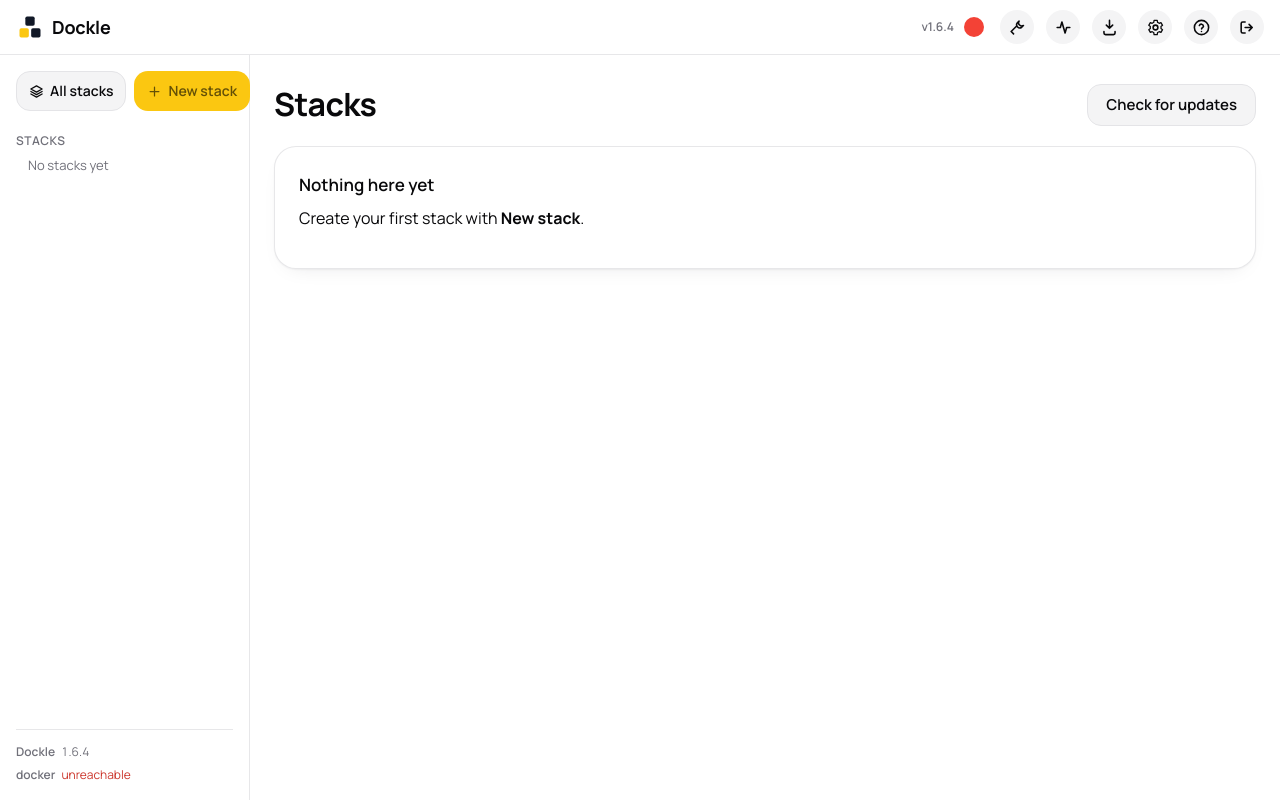
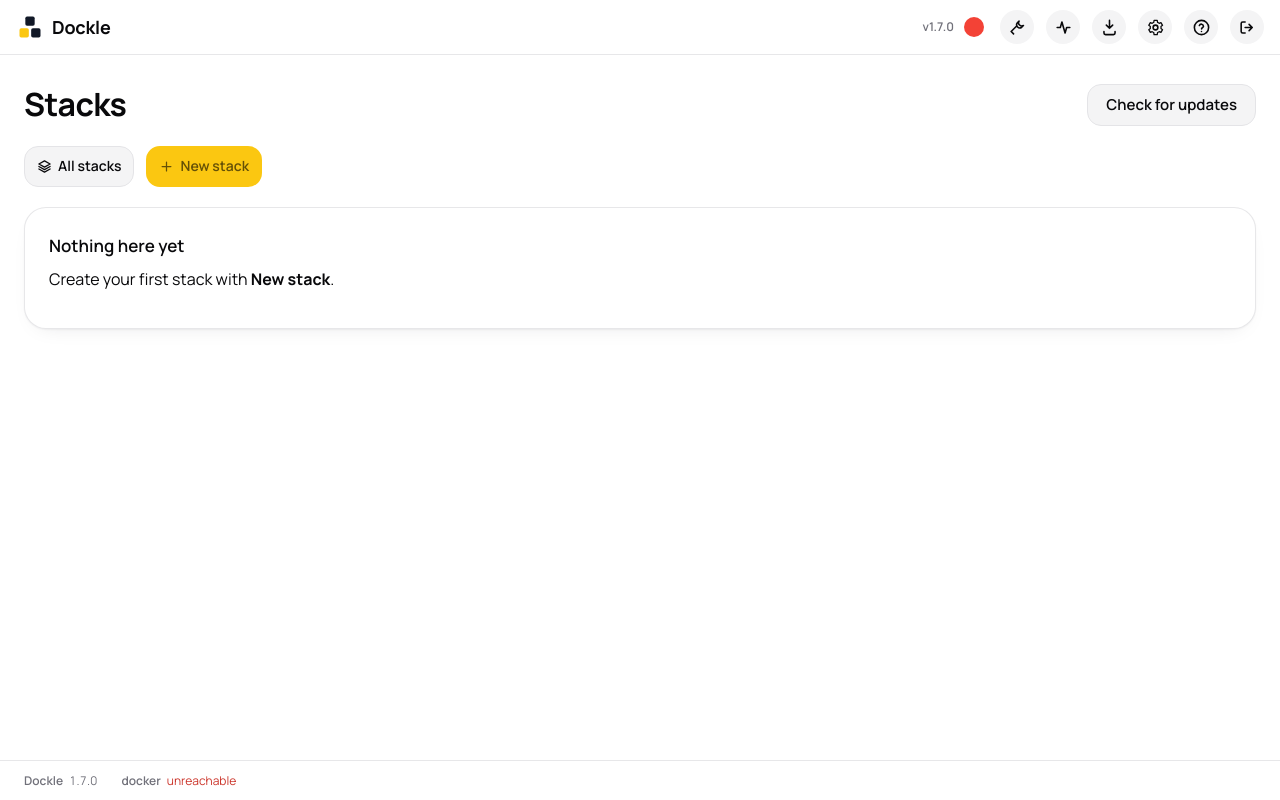
Before and after one commit to lightmorphic/dockup, a Flask app: page / in a window 1280 px wide. Run offline with Flask 3, Linux system fonts and the light colour scheme; the visitor is signed in with stand-in values (Sample User, id 1); data comes from the database, SQL or seed files in the repository; data that the repository does not hold is empty; parts of the project's set-up code (start-up, migrations or seed data) failed here and were passed over; some libraries are stand-ins or nearby versions.

Commit message:
Remove the sidebar: dashboard actions, footer versions, smaller cards, real mobile layout
Sidebar was redundant once every stack already links out from its own
card. All stacks/New stack move above the dashboard grid, versions move
to a small footer, cards shrink and pin "Open web UI" to their own
right edge, and the top bar's icon cluster scrolls horizontally on
narrow screens instead of the old hamburger/slide-in sidebar.

```diff
--- a/app/config.py
+++ b/app/config.py
@@ -39,10 +39,10 @@ COMPOSE_PASSTHROUGH = (
     "SSL_CERT_FILE", "SSL_CERT_DIR",
 )
 
-# Dockle's own version, shown in the sidebar. Kept in step with the top
+# Dockle's own version, shown in the footer. Kept in step with the top
 # entry in CHANGELOG.md by hand - one number, one place. CI reads this
 # same line to tag the published image (.github/workflows/publish-image.yml).
-VERSION = "1.6.4"
+VERSION = "1.7.0"
 
 # Where updates come from: the image CI publishes, and the raw config.py
 # on main whose VERSION line is the "is there a newer version?" source of
--- a/app/static/css/app.css
+++ b/app/static/css/app.css
@@ -109,9 +109,9 @@ p { margin: 0 0 0.75rem; max-width: 65ch; }
 
 .shell {
   display: grid;
-  grid-template-columns: 250px 1fr;
-  grid-template-rows: auto 1fr;
-  grid-template-areas: "top top" "side main";
+  grid-template-columns: 1fr;
+  grid-template-rows: auto 1fr auto;
+  grid-template-areas: "top" "main" "footer";
   height: 100vh;
 }
 .topbar {
@@ -169,49 +170,17 @@ p { margin: 0 0 0.75rem; max-width: 65ch; }
    mid-click. */
 .btn-steady { min-width: 10.5rem; }
 
-.sidebar {
-  grid-area: side;
-  padding: 1rem;
-  border-right: 1px solid var(--panel-border);
+/* Footer: the version numbers that used to sit at the bottom of the
+   sidebar. Quiet by default, because a version number is a fact you
+   look up rather than something that should compete for attention -
+   laid out horizontally now that it's a full-width strip rather than a
+   narrow column. */
+.app-footer {
+  grid-area: footer;
+  display: flex; align-items: center; gap: 1.5rem; flex-wrap: wrap;
+  padding: 0.625rem 1.5rem;
+  border-top: 1px solid var(--panel-border);
   background: var(--panel);
-  display: flex; flex-direction: column; gap: 1.25rem;
-  /* visible, not auto: a tooltip on the pinned header row needs to
-     render outside the sidebar's own box without being clipped. Nothing
-     else should ever need to overflow it - the stack list scrolls
-     inside .stack-nav instead. min-height:0 overrides a grid item's
-     default "shrink no further than my content" sizing, which
-     otherwise grows the whole sidebar to fit every stack instead of
-     respecting the grid row's height. */
-  overflow: visible;
-  min-height: 0;
-}
-/* Everything except the stack list itself is pinned: New stack/All
-   stacks at the top, the version numbers at the bottom, never scroll
-   away. Only the (potentially long) list of stacks scrolls, in its own
-   bounded region. */
-.sidebar > .btn-row, .sidebar > .versions { flex: none; }
-.stack-nav { flex: 1 1 auto; min-height: 0; overflow-y: auto; display: flex; flex-direction: column; }
-.nav-title {
-  font-size: 0.75rem; font-weight: 600; text-transform: uppercase;
-  letter-spacing: 0.05em; color: var(--muted-fg); margin: 0 0 0.25rem;
-}
-.stack-list { list-style: none; margin: 0; padding: 0; display: flex; flex-direction: column; gap: 2px; }
-.stack-list a {
-  display: flex; align-items: center; gap: 0.625rem;
-  padding: 0.5rem 0.75rem; border-radius: var(--radius);
-  color: var(--fg); text-decoration: none; font-size: 0.9375rem;
-}
-.stack-list a:hover { background: var(--muted); }
-.stack-list a.active {
-  background: var(--accent-container); color: var(--on-accent-container); font-weight: 600;
-}
-
-/* Versions, under the nav at the very bottom of the sidebar: quiet by
-   default, because a version number is a fact you look up rather than
-   something that should compete with the stack list for attention. */
-.versions {
-  display: flex; flex-direction: column; gap: 0.25rem;
-  padding-top: 0.75rem; border-top: 1px solid var(--panel-border);
   font-size: 0.75rem; color: var(--muted-fg);
 }
 .version-row { display: flex; align-items: center; gap: 0.375rem; }
@@ -280,29 +249,18 @@ p { margin: 0 0 0.75rem; max-width: 65ch; }
 .btn-danger { background: var(--danger); color: #fff; border-color: transparent; }
 .btn-danger:hover { filter: brightness(0.92); }
 .btn-block { width: 100%; }
-/* New stack / All stacks: same width, both look like real buttons -
-   All stacks used to be a bare icon circle, easy to miss next to the
-   filled New stack pill beside it. */
-.sidebar > .btn-row {
-  gap: 0.5rem;
-  /* This row must never wrap onto two lines like a normal .btn-row can -
-     there are exactly two buttons and they belong side by side. */
-  flex-wrap: nowrap;
+/* All stacks / New stack, just above the dashboard's card grid - not
+   full-size CTA buttons since they sit next to a whole grid of cards,
+   but still real comfortable buttons, not squeezed to the point their
+   own label wraps ("All" over "stacks"). */
+.dash-actions {
+  gap: 0.5rem; margin-bottom: 1.25rem; flex-wrap: nowrap;
 }
-.sidebar > .btn-row > .btn {
-  flex: 1 1 0;
-  /* Smaller than the app's usual .btn - these sit at the top of a
-     compact sidebar next to a plain stack list, not as prominent
-     page-level actions, so they shouldn't read as big CTA buttons -
-     but still real, comfortable buttons, not squeezed to the point
-     their own label wraps ("All" over "stacks") like an earlier pass
-     of this left them. white-space:nowrap plus a slightly tighter
-     icon-to-label gap is what actually buys the room back, not smaller
-     type. */
+.dash-actions > .btn {
   padding: 0.5rem 0.75rem; font-size: 0.875rem; gap: 0.375rem;
   white-space: nowrap;
 }
-.sidebar > .btn-row > .btn .btn-ico { width: 15px; height: 15px; flex: none; }
+.dash-actions > .btn .btn-ico { width: 15px; height: 15px; flex: none; }
 .btn[disabled] { opacity: 0.55; cursor: not-allowed; }
 
 .icon-btn {
--- a/app/static/js/app.js
+++ b/app/static/js/app.js
@@ -3,8 +3,7 @@
 
 const CSRF = document.querySelector('meta[name="csrf"]').content;
 const content = document.getElementById("content");
-const stackListEl = document.getElementById("stackList");
-const versionsEl = document.getElementById("versions");
+const versionsEl = document.getElementById("appFooter");
 
 let stacksCache = [];
 let liveSockets = [];
@@ -242,22 +241,20 @@ const ICONS = {
   checkUpdate: '<svg viewBox="0 0 24 24"><path d="M7 18h9.5a3.5 3.5 0 0 0 .5-6.96 5 5 0 0 0-9.71-1.79A4 4 0 0 0 7 18Z" stroke="currentColor" stroke-width="1.8" fill="none" stroke-linejoin="round"/><path d="M9 12.5l1.8 1.8L15 10" stroke="currentColor" stroke-width="1.8" fill="none" stroke-linecap="round" stroke-linejoin="round"/></svg>',
 };
 
-/* ---------- sidebar / engine ---------- */
+/* ---------- engine ---------- */
 
 async function refreshStacks() {
   try {
     const data = await api("/api/stacks");
     stacksCache = data.stacks;
     dashboardDnsName = data.dnsName || "";
-    renderStackList();
   } catch (e) {
-    // Callers treat this as best-effort; the sidebar's Docker row is
-    // where an unreachable engine is actually reported now.
-    renderStackList();
-  }
-}
-
-/* Versions, bottom of the sidebar: a number each for Dockle and Docker,
+    // Callers treat this as best-effort; an unreachable engine is
+    // reported via the footer's Docker row instead.
+  }
+}
+
+/* Versions, in the footer: a number each for Dockle and Docker,
    with a tick when there's something real to tick. Dockle's tick means
    up to date with the repo; Docker's means Dockle is talking to it (the
    newest Docker release isn't knowable from inside a container, so a
@@ -303,25 +300,6 @@ async function renderVersions() {
   }
 }
 
-function renderStackList() {
-  const current = location.hash;
-  const managed = stacksCache.filter(s => s.managed);
-  stackListEl.innerHTML = "";
-  if (!managed.length) {
-    stackListEl.appendChild(el('<li class="hint hint-tight">No stacks yet</li>'));
-  }
-  for (const s of managed) {
-    const href = `#/stack/${encodeURIComponent(s.name)}`;
-    const effectiveStatus = s.updateAvailable ? "update" : s.status;
-    const dotTip = STATUS_TIPS[effectiveStatus] || "Container is down";
-    const a = el(`<a href="${href}" ${current === href ? 'class="active"' : ""}>
-      <span class="status-dot ${STATUS_DOT_CLASS[effectiveStatus] || ""}" data-tip="${esc(dotTip)}"></span><span>${esc(s.name)}</span></a>`);
-    const li = document.createElement("li");
-    li.appendChild(a);
-    stackListEl.appendChild(li);
-  }
-}
-
 /* ---------- router ---------- */
 
 const routes = [
@@ -337,10 +315,8 @@ const routes = [
 
 async function route() {
   closeLiveSockets();
-  document.getElementById("sidebar").classList.remove("open");
   document.querySelectorAll(".topbar-navlink").forEach(a =>
     a.classList.toggle("active", location.hash.startsWith(a.getAttribute("href"))));
-  renderStackList();
   const hash = location.hash || "#/";
   for (const [re, fn] of routes) {
     const m = hash.match(re);
@@ -358,6 +334,17 @@ async function viewDashboard() {
   </div>`;
   await refreshStacks();
   document.getElementById("checkUpdatesBtn")?.addEventListener("click", checkUpdatesNow);
+
+  content.appendChild(el(`<div class="btn-row dash-actions">
+    <a class="btn tip-below tip-align-start" href="#/" data-tip="Back to the dashboard" aria-label="All stacks">
+      <svg viewBox="0 0 24 24" class="btn-ico"><path d="M12 3 3 8l9 5 9-5-9-5Z M3 12l9 5 9-5 M3 16l9 5 9-5" stroke="currentColor" stroke-width="2" fill="none" stroke-linecap="round" stroke-linejoin="round"/></svg>
+      All stacks
+    </a>
+    <a class="btn btn-primary" href="#/new" id="newStackBtn">
+      <svg viewBox="0 0 24 24" class="btn-ico"><path d="M12 5v14M5 12h14" stroke="currentColor" stroke-width="2" stroke-linecap="round" fill="none"/></svg>
+      New stack
+    </a>
+  </div>`));
 
   let discovered = { projects: [], standalone: [] };
   try { discovered = await api("/api/discover"); } catch (e) { /* non-fatal */ }
@@ -568,10 +555,10 @@ function managedCard(s) {
     <h3><span class="status-dot ${STATUS_DOT_CLASS[effectiveStatus] || ""}" data-tip="${esc(dotTip)}"
       ${updateReady ? 'role="button"' : ""} tabindex="0" aria-label="${esc(dotTip)}"></span><span>${esc(s.name)}</span></h3>
     <span class="hint">${s.containers.length} container${s.containers.length === 1 ? "" : "s"}${port ? ` · port ${port}` : ""}</span>
-    ${webUrl || inactive ? `<div class="btn-row card-actions">
-      ${webUrl ? `<a class="icon-btn" href="${esc(webUrl)}" target="_blank" rel="noopener" data-tip="Open web UI" aria-label="Open web UI">${ICONS.external}</a>` : ""}
-      ${inactive ? `<button class="btn" id="archiveBtn">Archive</button>
-      <button class="btn btn-danger" id="purgeBtn">Delete</button>` : ""}
+    ${webUrl ? `<a class="icon-btn web-link" href="${esc(webUrl)}" target="_blank" rel="noopener" data-tip="Open web UI" aria-label="Open web UI">${ICONS.external}</a>` : ""}
+    ${inactive ? `<div class="btn-row card-actions">
+      <button class="btn" id="archiveBtn">Archive</button>
+      <button class="btn btn-danger" id="purgeBtn">Delete</button>
     </div>` : ""}
   </div>`);
   // The whole card is clickable AND holds real nested interactive
@@ -592,7 +579,7 @@ function managedCard(s) {
     if (e.key === "Enter" || e.key === " ") { e.preventDefault(); open(); }
   });
 
-  const webLink = card.querySelector("a.icon-btn");
+  const webLink = card.querySelector("a.icon-btn.web-link");
   if (webLink) {
     webLink.addEventListener("click", e => e.stopPropagation());
     webLink.addEventListener("keydown", e => e.stopPropagation());
@@ -1225,7 +1212,6 @@ async function viewHelp() {
     activity: '<svg viewBox="0 0 24 24"><path d="M4 12h4l2-7 4 14 2-7h4" stroke="currentColor" stroke-width="2" stroke-linecap="round" stroke-linejoin="round" fill="none"/></svg>',
     backups: '<svg viewBox="0 0 24 24"><path d="M12 3v10m0 0l-4-4m4 4l4-4M5 17v2a2 2 0 0 0 2 2h10a2 2 0 0 0 2-2v-2" stroke="currentColor" stroke-width="2" stroke-linecap="round" stroke-linejoin="round" fill="none"/></svg>',
     settings: '<svg viewBox="0 0 24 24"><circle cx="12" cy="12" r="3" stroke="currentColor" stroke-width="2" fill="none"/><path d="M19 12a7 7 0 0 0-.1-1.2l2-1.5-2-3.5-2.3 1a7 7 0 0 0-2-1.2L14.2 3h-4l-.4 2.6a7 7 0 0 0-2 1.2l-2.3-1-2 3.5 2 1.5a7 7 0 0 0 0 2.4l-2 1.5 2 3.5 2.3-1a7 7 0 0 0 2 1.2l.4 2.6h4l.4-2.6a7 7 0 0 0 2-1.2l2.3 1 2-3.5-2-1.5c.06-.4.1-.8.1-1.2z" stroke="currentColor" stroke-width="1.6" fill="none" stroke-linejoin="round"/></svg>',
-    menu: '<svg viewBox="0 0 24 24"><path d="M4 7h16M4 12h16M4 17h16" stroke="currentColor" stroke-width="2" stroke-linecap="round" fill="none"/></svg>',
     signOut: '<svg viewBox="0 0 24 24"><path d="M9 5H6a2 2 0 0 0-2 2v10a2 2 0 0 0 2 2h3M14 8l4 4-4 4M18 12H9" stroke="currentColor" stroke-width="2" stroke-linecap="round" stroke-linejoin="round" fill="none"/></svg>',
     power: '<svg viewBox="0 0 24 24"><path d="M12 3v8" stroke="currentColor" stroke-width="2" stroke-linecap="round" fill="none"/><path d="M7 5.5a8 8 0 1 0 10 0" stroke="currentColor" stroke-width="2" fill="none" stroke-linecap="round"/></svg>',
   };
@@ -1235,11 +1221,10 @@ async function viewHelp() {
 
     <div class="panel">
       <h2>Getting around</h2>
-      <p>The sidebar and the bar along the top, and what each part does.</p>
+      <p>The bar along the top, and what each part does.</p>
       <div class="help-grid">
-        ${helpTile(NAV_ICO.menu, "Menu", "Shows or hides the sidebar - only needed on a narrow screen.")}
         ${helpTile('<svg viewBox="0 0 24 24"><circle cx="12" cy="12" r="9" fill="#4BAE4F"/></svg>', "The update dot", "Sits next to Maintenance in the top bar. Green: up to date - click it to check again right now. Amber: a new version is published - click to download it. Once downloaded it turns blue - click to restart. No separate check button anywhere; it also keeps itself current on its own in the background.")}
-        ${helpTile(NAV_ICO.allStacks, "All stacks", "Back to the dashboard - every stack, one glance.")}
+        ${helpTile(NAV_ICO.allStacks, "All stacks", "Just above the dashboard's stack cards - back to the dashboard, every stack, one glance.")}
         ${helpTile(NAV_ICO.newStack, "New stack", "Write or paste a compose file, or convert a docker run command.")}
         ${helpTile(NAV_ICO.maintenance, "Maintenance", "Disk usage, and pruning unused images/containers/networks/cache/volumes.")}
         ${helpTile(NAV_ICO.activity, "Activity", "A running log of everything Dockle has done and any errors along the way.")}
@@ -2027,9 +2012,6 @@ function applyAccent(name) {
 
 /* ---------- boot ---------- */
 
-document.getElementById("sidebarToggle").addEventListener("click", () =>
-  document.getElementById("sidebar").classList.toggle("open"));
-
 window.addEventListener("hashchange", route);
 applyTheme();
 applyAccent(localStorage.getItem("dockle-accent") || "");
--- a/app/templates/app.html
+++ b/app/templates/app.html
@@ -17,9 +17,6 @@
 <body>
 <div class="shell">
   <header class="topbar">
-    <button class="icon-btn sidebar-toggle tip-align-start" id="sidebarToggle" data-tip="Menu" aria-label="Show or hide the stack list">
-      <svg viewBox="0 0 24 24"><path d="M4 7h16M4 12h16M4 17h16" stroke="currentColor" stroke-width="2" stroke-linecap="round" fill="none"/></svg>
-    </button>
     <a class="brand" href="#/" aria-label="Dockle home">
       <svg width="28" height="28" viewBox="0 0 48 48" aria-hidden="true"><rect x="6" y="26" width="16" height="16" rx="3" fill="var(--accent)"/><rect x="26" y="26" width="16" height="16" rx="3" fill="var(--brand-navy)" class="logo-navy"/><rect x="16" y="6" width="16" height="16" rx="3" fill="var(--brand-navy)" class="logo-navy"/></svg>
       <span>Dockle</span>
@@ -27,6 +24,7 @@
     <span class="spacer"></span>
     <span class="topbar-version" id="topbarVersion"></span>
     <button class="update-dot tip-below tip-align-start" id="updateDot" data-tip="Checking…" aria-label="Update status"></button>
+    <nav class="topbar-actions" aria-label="App">
       <a class="icon-btn tip-below tip-align-end topbar-navlink" href="#/maintenance" data-tip="Maintenance" aria-label="Maintenance">
         <svg viewBox="0 0 24 24"><path d="M4 17l6-6M14 4l-2.5 2.5a4 4 0 0 0 5.5 5.5L19.5 9.5A4 4 0 0 1 14 4zM4 17l3 3" stroke="currentColor" stroke-width="2" stroke-linecap="round" stroke-linejoin="round" fill="none"/></svg>
       </a>
@@ -54,27 +52,12 @@
           <svg viewBox="0 0 24 24"><path d="M9 5H6a2 2 0 0 0-2 2v10a2 2 0 0 0 2 2h3M14 8l4 4-4 4M18 12H9" stroke="currentColor" stroke-width="2" stroke-linecap="round" stroke-linejoin="round" fill="none"/></svg>
         </button>
       </form>
+    </nav>
   </header>
 
-  <aside class="sidebar" id="sidebar">
-    <div class="btn-row">
-      <a class="btn tip-below tip-align-start" href="#/" data-tip="Back to the dashboard" aria-label="All stacks">
-        <svg viewBox="0 0 24 24" class="btn-ico"><path d="M12 3 3 8l9 5 9-5-9-5Z M3 12l9 5 9-5 M3 16l9 5 9-5" stroke="currentColor" stroke-width="2" fill="none" stroke-linecap="round" stroke-linejoin="round"/></svg>
-        All stacks
-      </a>
-      <a class="btn btn-primary" href="#/new" id="newStackBtn">
-        <svg viewBox="0 0 24 24" class="btn-ico"><path d="M12 5v14M5 12h14" stroke="currentColor" stroke-width="2" stroke-linecap="round" fill="none"/></svg>
-        New stack
-      </a>
-    </div>
-    <nav class="stack-nav" aria-label="Stacks">
-      <h2 class="nav-title">Stacks</h2>
-      <ul id="stackList" class="stack-list"></ul>
-    </nav>
-    <div class="versions" id="versions" role="status" aria-label="Versions"></div>
-  </aside>
+  <main class="content" id="content" tabindex="-1"></main>
 
-  <main class="content" id="content" tabindex="-1"></main>
+  <footer class="app-footer" id="appFooter" role="status" aria-label="Versions"></footer>
 </div>
 <script src="/static/vendor/xterm.js"></script>
 <script src="/static/vendor/codemirror/codemirror.js"></script>
```
Also changed, not shown: other parts of app/static/css/app.css (+27 -13 lines), CHANGELOG.md. Lines whose indentation alone changed are shown as unchanged.
